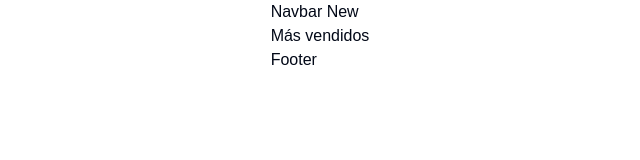
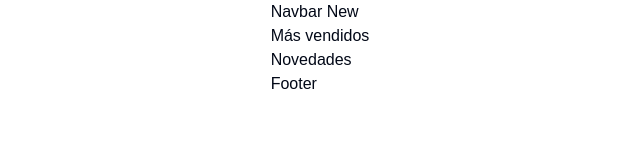
Before and after one commit to No-Country-simulation/C23-52-webapp, a Next.js app in the folder frontend/ruminet/: page / in a window 1280 px wide. Shown: the top 160 px of the page, without its empty margins (320-960 px from the left). Built offline with nearby package versions, Linux system fonts and the light colour scheme.

Commit message:
novedades agregado prueba

```diff
--- a/frontend/ruminet/src/components/main/Main.jsx
+++ b/frontend/ruminet/src/components/main/Main.jsx
@@ -6,6 +6,7 @@ export const Main = () => {
         <h2>Más vendidos</h2>
         {/* Cards */}
         {/* Components */}
+        <h2>Novedades</h2>
       </section>
     </main>
   );
```
